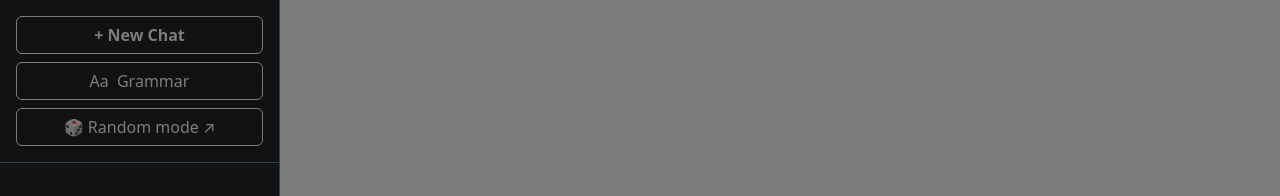
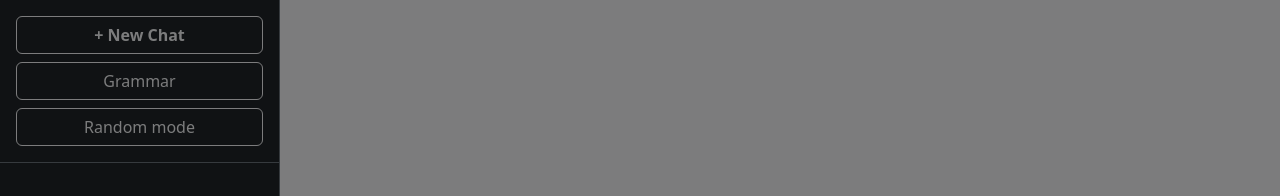
Before and after one commit to jimchen2/llm.jimchen.me, a Next.js app: page / in a window 1280 px wide. Shown: the top 196 px of the page. Built offline with nearby package versions, Linux system fonts and the light colour scheme; what @vscode/markdown-it-katex would draw is missing.

Commit message:
Update Sidebar.jsx

```diff
--- a/components/Sidebar.jsx
+++ b/components/Sidebar.jsx
@@ -36,7 +36,7 @@ export default function Sidebar({
             window.location.href = "/grammar";
           }}
         >
-          <span className="me-1">Aa</span> Grammar
+           Grammar
         </Button>
         <Button
           as="a"
@@ -44,7 +44,7 @@ export default function Sidebar({
           variant="outline-light"
           className="w-100"
         >
-          🎲 Random mode ↗
+          Random mode
         </Button>
       </div>
 
```
